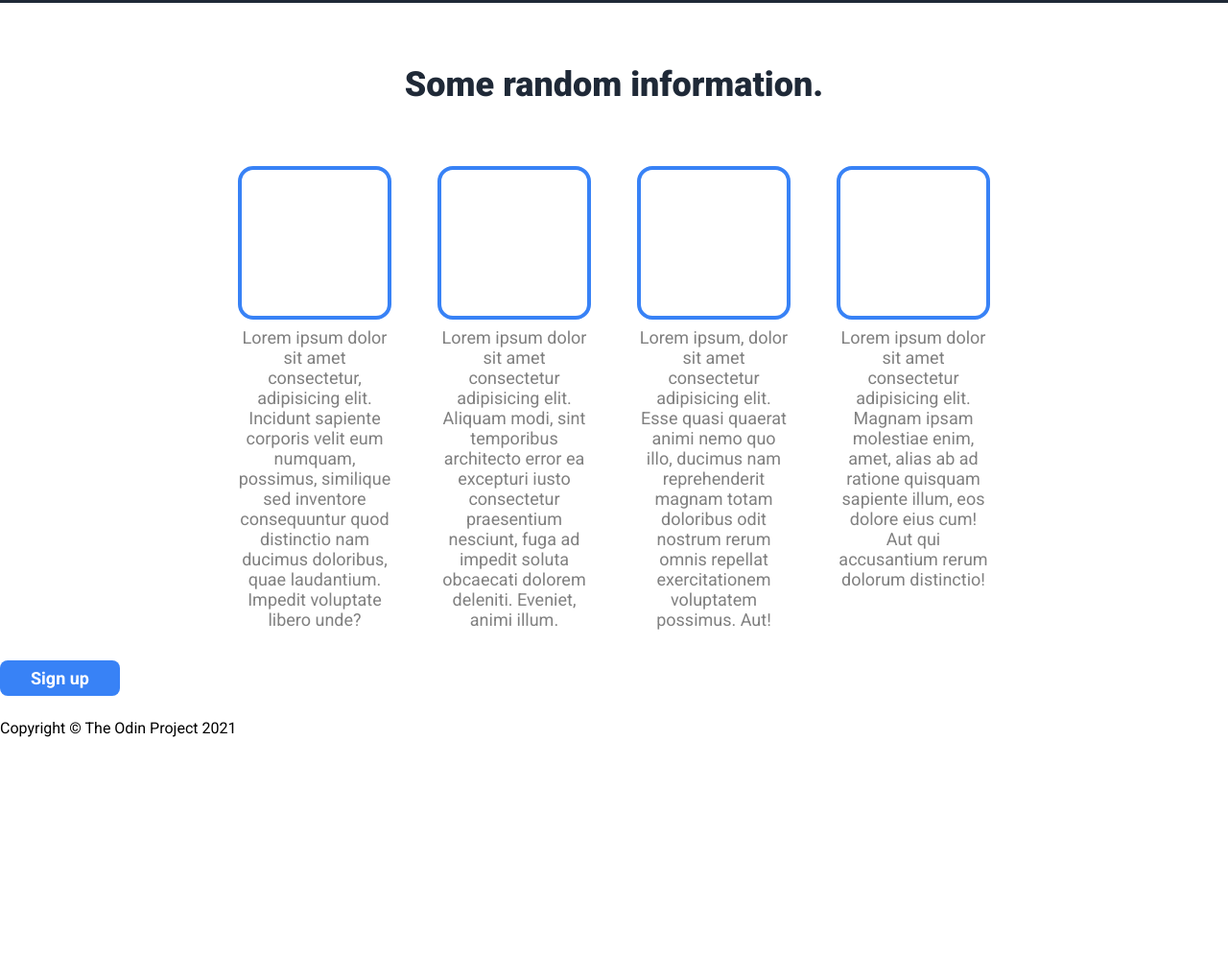
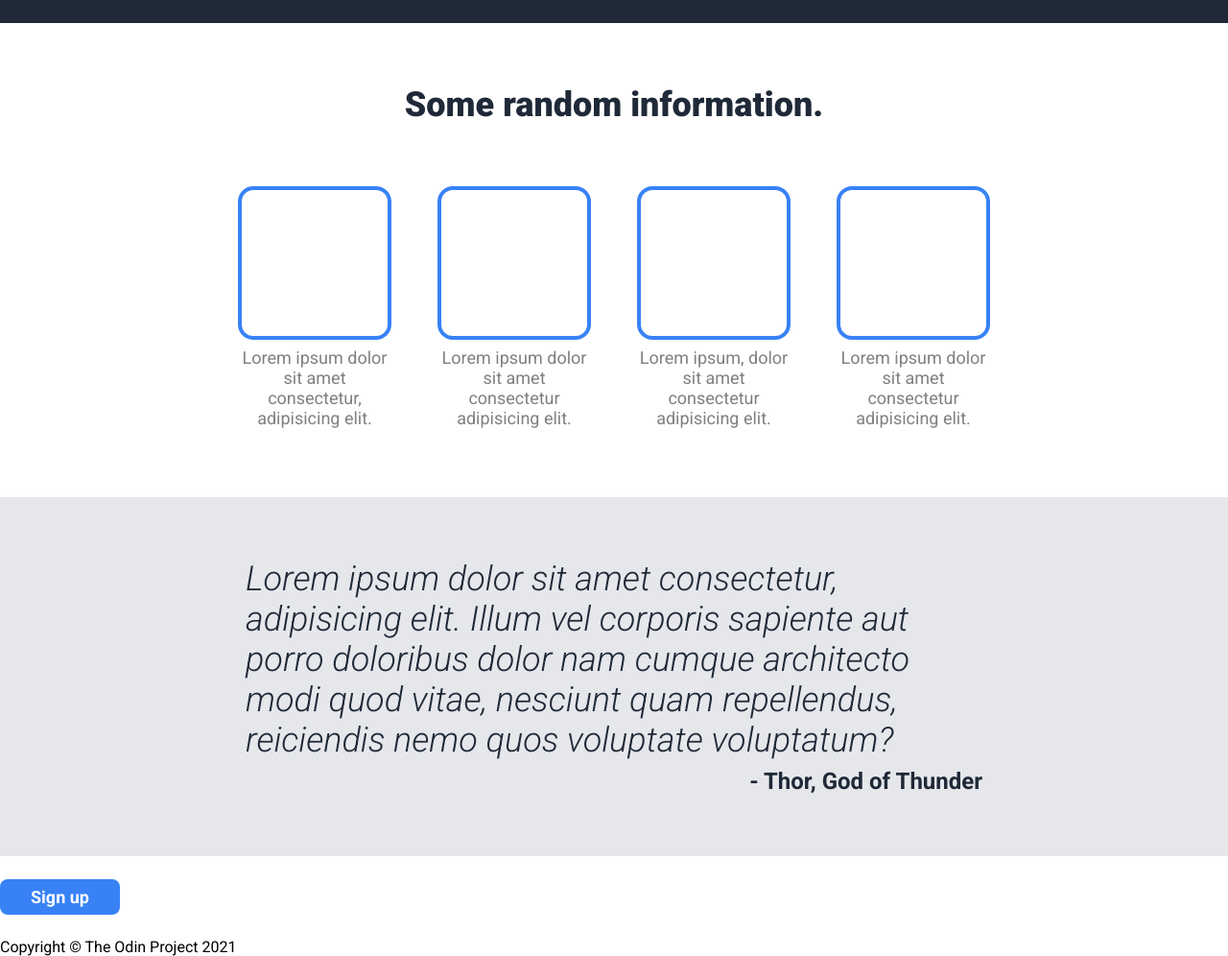
Before and after one commit to andkymon/landing-page, a plain HTML site: page index.html in a window 1280 px wide. Shown: the part 481-1477 px from the top of the page at 96% size. Before the commit the page ends 1249 px from the top, so only its background shows below. Drawn offline with Linux system fonts and the light colour scheme.

Commit message:
Add CSS for section-3 styling - Style .section-3 with light gray background and padding - Style .quote with dark text color, font size, font weight, italic style, and margin - Style .quotee with dark text color, font size, bold font weight, and right-aligned text - Change side padding to 256px for all sections - Add lorem ipsum content to containers for placeholder text

```diff
--- a/index.html
+++ b/index.html
@@ -28,25 +28,25 @@
         <div class="container">
             <div class="info">
                 <div class="icon"></div>
-                <p class="subtext">Lorem ipsum dolor sit amet consectetur, adipisicing elit. Incidunt sapiente corporis velit eum numquam, possimus, similique sed inventore consequuntur quod distinctio nam ducimus doloribus, quae laudantium. Impedit voluptate libero unde?</p>
+                <p class="subtext">Lorem ipsum dolor sit amet consectetur, adipisicing elit.</p>
             </div>
             <div class="info">
                 <div class="icon"></div>
-                <p class="subtext">Lorem ipsum dolor sit amet consectetur adipisicing elit. Aliquam modi, sint temporibus architecto error ea excepturi iusto consectetur praesentium nesciunt, fuga ad impedit soluta obcaecati dolorem deleniti. Eveniet, animi illum.</p>
+                <p class="subtext">Lorem ipsum dolor sit amet consectetur adipisicing elit.</p>
             </div>
             <div class="info">
                 <div class="icon"></div>
-                <p class="subtext">Lorem ipsum, dolor sit amet consectetur adipisicing elit. Esse quasi quaerat animi nemo quo illo, ducimus nam reprehenderit magnam totam doloribus odit nostrum rerum omnis repellat exercitationem voluptatem possimus. Aut!</p>
+                <p class="subtext">Lorem ipsum, dolor sit amet consectetur adipisicing elit.</p>
             </div>
             <div class="info">
                 <div class="icon"></div>
-                <p class="subtext">Lorem ipsum dolor sit amet consectetur adipisicing elit. Magnam ipsam molestiae enim, amet, alias ab ad ratione quisquam sapiente illum, eos dolore eius cum! Aut qui accusantium rerum dolorum distinctio!</p>
+                <p class="subtext">Lorem ipsum dolor sit amet consectetur adipisicing elit.</p>
             </div>
         </div>
     </div>
     <div class="section-3">
-        <p class="quote"></p>
-        <p class="quotee"></p>
+        <p class="quote">Lorem ipsum dolor sit amet consectetur, adipisicing elit. Illum vel corporis sapiente aut porro doloribus dolor nam cumque architecto modi quod vitae, nesciunt quam repellendus, reiciendis nemo quos voluptate voluptatum?</p>
+        <p class="quotee">- Thor, God of Thunder</p>
     </div>
     <div class="section-4">
         <div class="call">
--- a/style.css
+++ b/style.css
@@ -10,7 +10,7 @@
     display: flex;
     justify-content: space-between;
     align-items: center;
-    padding: 12px 128px;
+    padding: 12px 256px;
 }
 
 .header h1 {
@@ -35,7 +35,7 @@
     display: flex;
     justify-content: center;
     align-items: stretch;
-    padding: 64px 128px;
+    padding: 64px 256px;
     gap: 48px;
 }
 
@@ -75,7 +75,7 @@ button {
 
 .section-2 {
     background-color: white;
-    padding: 0px 128px;
+    padding: 64px 256px;
     text-align: center;
 }
 
@@ -83,7 +83,7 @@ button {
     color: #1f2937;
     font-size: 36px;
     font-weight: 900;
-    padding: 64px;
+    margin-bottom: 64px;
 }
 
 .section-2 .container {
@@ -106,3 +106,23 @@ button {
     width: 160px;
     margin: 8px 0px;
 }
+
+.section-3 {
+    background-color: #E5E7EB;
+    padding: 64px 256px;
+}
+
+.section-3 .quote {
+    color: #1f2937;
+    font-size: 36px;
+    font-weight: 300;
+    font-style: italic;
+    margin-bottom: 8px;
+}
+
+.section-3 .quotee {
+    color: #1f2937;
+    font-size: 24px;
+    font-weight: bold;
+    text-align: right;
+}
```
